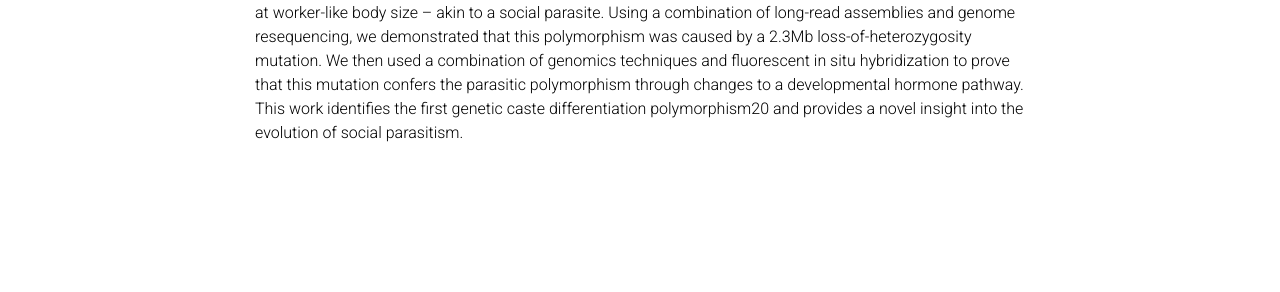
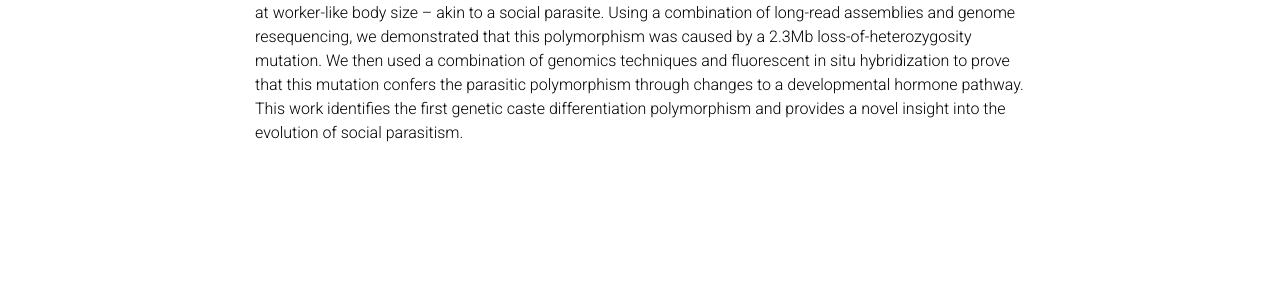
Before and after one commit to ArsenaultResearch/ArsenaultResearch.github.io, a Jekyll site: the page built from _projects/Obiroi.md, in a window 1280 px wide. Shown: the part 237-529 px from the top of the page. Built offline with Jekyll 4.4.1, drawn with Linux system fonts in a browser that asks for light colours; comment, search, counter and statistics services are not loaded; a style sheet for code colours, icons or effects is not loaded; some of the changed text lies outside the part shown.

Commit message:
Fixed some typos

```diff
--- a/_projects/Obiroi.md
+++ b/_projects/Obiroi.md
@@ -7,4 +7,4 @@ importance: 2
 category: current
 ---
 
-In the queenless clonal raider ant, *Oocerea biroi*, a rare mutant lineage of ants exhibits queen-like morphology at worker-like body size – akin to a social parasite. Using a combination of long-read assemblies and genome resequencing, we demonstrated that this polymorphism was caused by a 2.3Mb loss-of-heterozygosity mutation. We then used a combination of genomics techniques and fluorescent in situ hybridization to prove that this mutation confers the parasitic polymorphism through changes to a developmental hormone pathway. This work identifies the first genetic caste differentiation polymorphism20 and provides a novel insight into the evolution of social parasitism.
+In the queenless clonal raider ant, *Oocerea biroi*, a rare mutant lineage of ants exhibits queen-like morphology at worker-like body size – akin to a social parasite. Using a combination of long-read assemblies and genome resequencing, we demonstrated that this polymorphism was caused by a 2.3Mb loss-of-heterozygosity mutation. We then used a combination of genomics techniques and fluorescent in situ hybridization to prove that this mutation confers the parasitic polymorphism through changes to a developmental hormone pathway. This work identifies the first genetic caste differentiation polymorphism and provides a novel insight into the evolution of social parasitism.
```
Also changed, not shown: _bibliography/papers.bib (+3 -3 lines), _data/coauthors.yml (+12 -0 lines), _projects/Sinvicta.md (+1 -1 lines).
